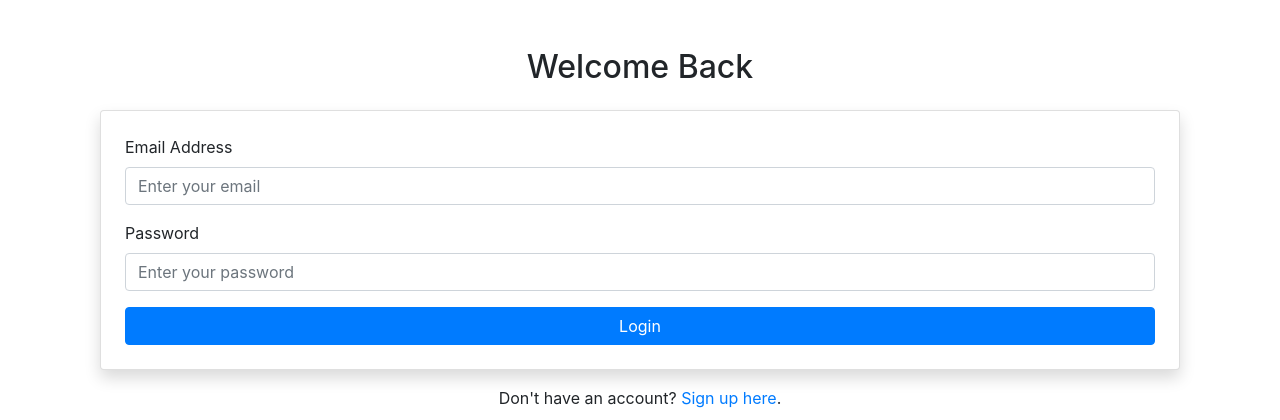
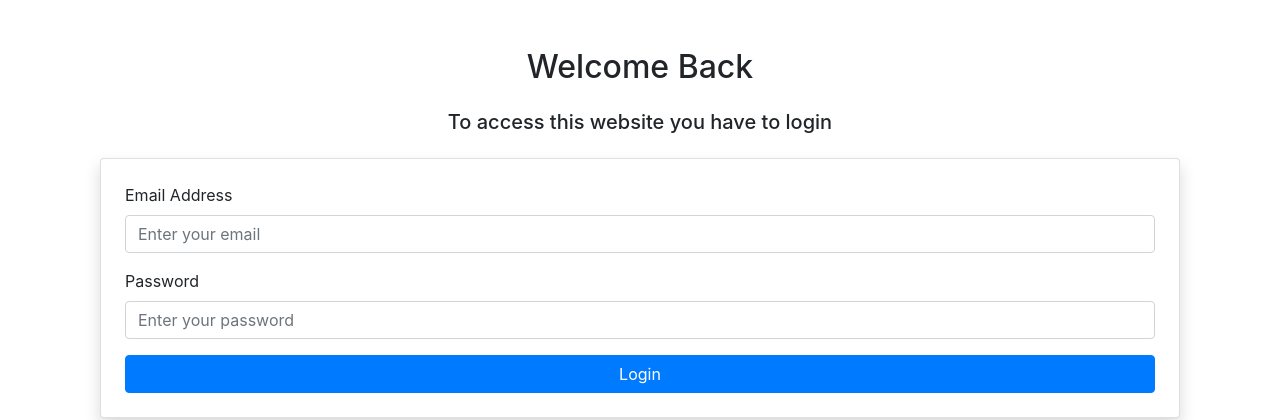
Before and after one commit to KingDenari/Redemption-Project, a Flask app: page /login in a window 1280 px wide. Shown: the part 56-476 px from the top of the page. Run offline with Flask 3, Linux system fonts and the light colour scheme; some libraries are stand-ins or nearby versions.

Commit message:
login.html

```diff
--- a/website/templates/login.html
+++ b/website/templates/login.html
@@ -5,6 +5,7 @@
 {% block content %}
 <div class="container">
   <h2 class="text-center my-4">Welcome Back</h2>
+  <h5 class="text-center my-4">To access this website you have to login</h5>
 
   <form method="POST" class="card p-4 shadow">
     <div class="form-group mb-3">
```
